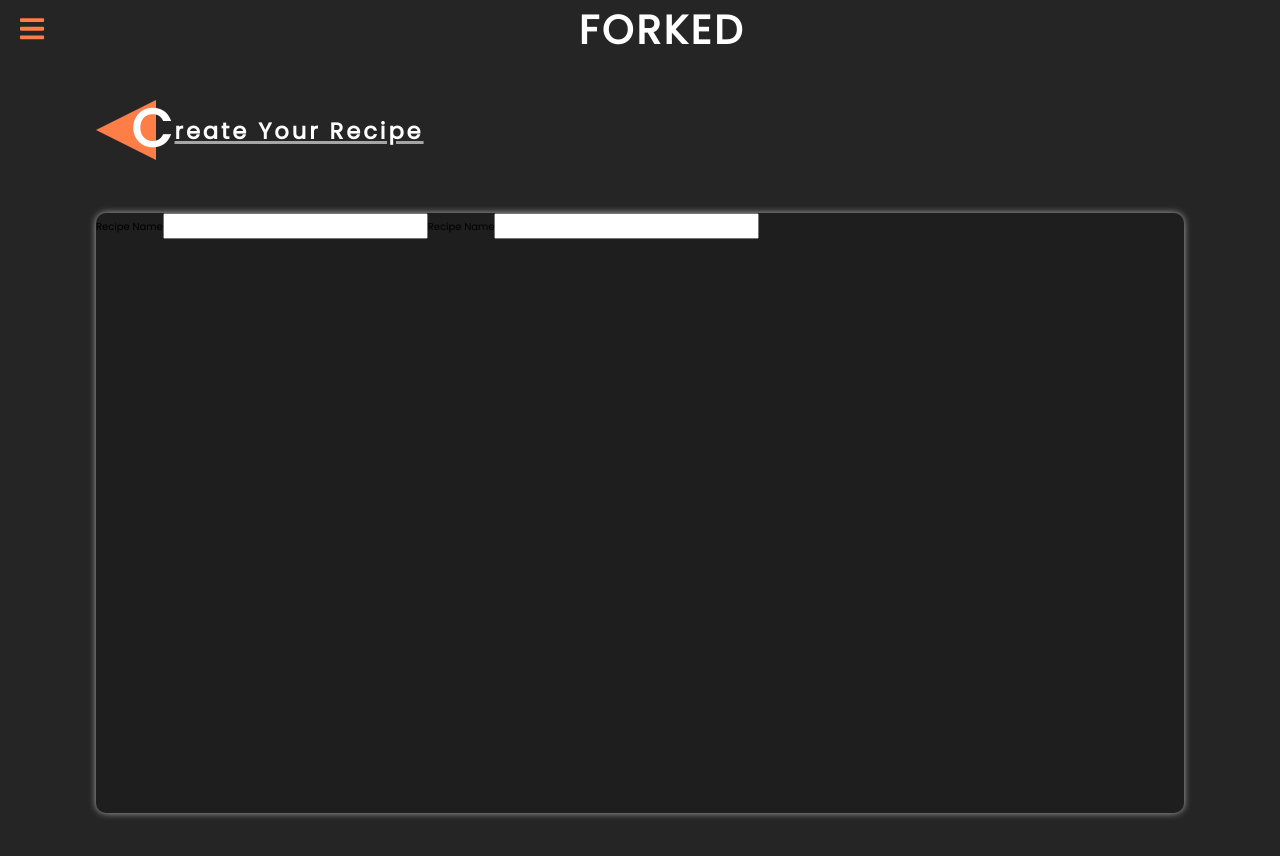
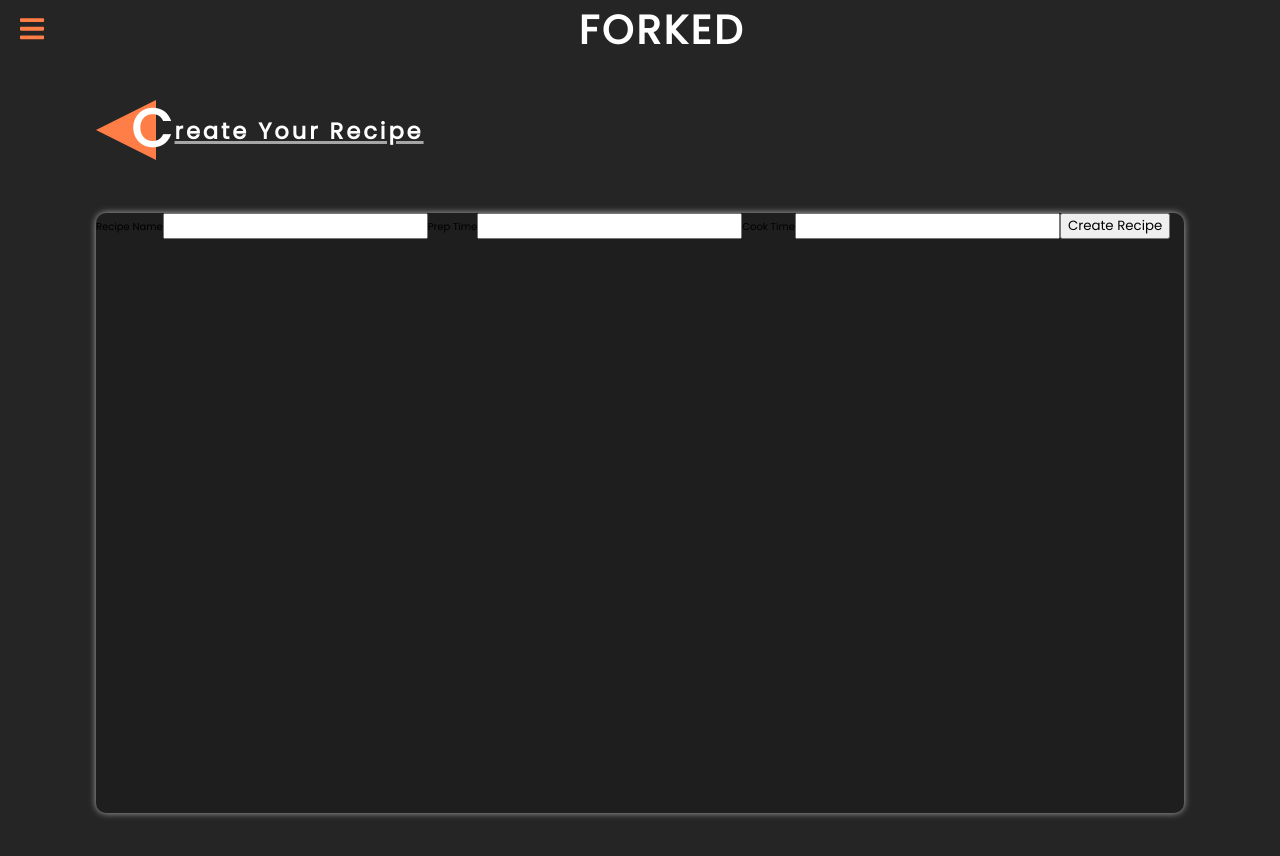
Before and after one commit to LoganNegley/Forked, a React (Create React App) app in the folder client/: page /username/recipe/add in a window 1280 px wide. Shown: the top 856 px of the page. Built offline with nearby package versions, Linux system fonts and the light colour scheme.

Commit message:
debugging add ingredients form

```diff
--- a/client/src/App.js
+++ b/client/src/App.js
@@ -11,10 +11,11 @@ import PublicRecipeContainer from '../src/components/pages/public-recipes/Public
 import UsersRecipes from '../src/components/pages/users-recipes/UsersRecipes';
 import UserDashboard from '../src/components/pages/user-dashboard/UserDashboard';
 import AddForm from '../src/components/pages/add-recipe/AddForm';
+import Ingredients from '../src/components/pages/add-recipe/Ingredients';
 
 function App() {
   const [user, setUser] = useState('');
-  const {username} = useParams();
+  const {username,recipeId} = useParams();
 
   return (
     <div className="App">
@@ -51,6 +52,7 @@ function App() {
         <Route path='/username/recipe/add'>
           <AddForm/>
         </Route>
+
       </Switch>
 
 
--- a/client/src/components/pages/add-recipe/AddForm.js
+++ b/client/src/components/pages/add-recipe/AddForm.js
@@ -1,7 +1,12 @@
-import React from 'react';
+import React, {useState} from 'react';
 import './addRecipe.css';
+import axios from 'axios';
+import Recipe from './Recipe';
+import Ingredients from './Ingredients';
 
 function AddForm(){
+    const [recipeId, setRecipeId] = useState('')
+
     return(
         <div className='add-recipe-container'>
             <div className='add-triangle-box'>
@@ -9,24 +14,9 @@ function AddForm(){
                 <h1>C<span>reate Your Recipe</span></h1>
             </div>
             <div className='add-form-wrapper'>
-                <form>
-                    <lable>
-                        Recipe Name
-                        <input
-                            required
-                            type='text'
-                            name='recipe_name'
-                        />
-                    </lable>
-                    <lable>
-                        Recipe Name
-                        <input
-                            required
-                            type='text'
-                            name='recipe_name'
-                        />
-                    </lable>
-                </form>
+            {recipeId ? <Ingredients recipeId={recipeId}/> :
+                <Recipe recipeId={recipeId} setRecipeId={setRecipeId}/>
+            }
             </div>
         </div>
     )
--- /dev/null
+++ b/client/src/components/pages/add-recipe/Ingredients.js
@@ -0,0 +1,70 @@
+import React,{useEffect, useState} from 'react';
+import axios from 'axios';
+
+function Ingredients(props){
+    const recipeId = props.recipeId;
+    const [recipe, setRecipe] = useState('')
+    const [fieldInputs, setFieldInputs] = useState([{
+        ingredient_name:'This is one',
+        quantity:'this is one'
+    }])
+
+
+
+    useEffect(()=>{
+        axios.get(`http://localhost:5000/recipes/${recipeId}`)
+        .then(res =>{
+            setRecipe(res.data[0])
+        })
+        .catch(error =>{
+            console.log(error)
+        })
+    },[])
+
+
+    const handleChange=(i,event)=>{
+        const inputs = [...fieldInputs];
+        inputs[i].value = event.target.value;
+        setFieldInputs(inputs)
+
+    };
+
+    const handleAdd=()=>{
+        const inputs = [...fieldInputs]
+        inputs.push({ingredien_name:'', quantity:''})
+        setFieldInputs(inputs)
+    };
+
+    return(
+        <div className='add-ingredients-form'>
+            <h1 style={{'color':'white'}}>Ingredients for {recipe.recipeName}</h1>
+            <div className='ingredient-form-container'>
+                <form>
+                    {fieldInputs.map((item, index) =>(
+                        <div>
+                            <label>
+                                Ingredient
+                            <input
+                                type='text'
+                                placeholder='Ingredient'
+                                value={fieldInputs.ingredient_name}
+                                onChange={(e) => handleChange(index, e)}
+                            />
+                            </label>
+                            <input
+                                type='text'
+                                placeholder='Quantity'
+                                value={fieldInputs.quantity}
+                                onChange={(e) => handleChange(index,e)}
+                            />
+                        </div>
+                    ))}
+
+                </form>
+                <button onClick={handleAdd}>Add Another</button>
+            </div>
+        </div>
+    )
+};
+
+export default Ingredients;
--- /dev/null
+++ b/client/src/components/pages/add-recipe/Recipe.js
@@ -0,0 +1,66 @@
+import React,{useState} from 'react';
+import axios from 'axios';
+
+function Recipe({recipeId, setRecipeId}){
+    const [newRecipe, setNewRecipe] = useState({
+        recipeName:'',
+        prep_time:'',
+        cook_time:''
+    })
+
+    const handleSubmit= (event)=>{
+        event.preventDefault();
+        axios.post('http://localhost:5000/recipes/user/5', newRecipe)
+        .then(res =>{
+            setRecipeId(res.data[0])
+        })
+        .catch(error =>{
+            console.log(error)
+        })
+    };
+
+    const handleChange=(event)=>{
+        setNewRecipe({...newRecipe, [event.target.name]: event.target.value})
+    };
+
+
+    return(
+        <div className='recipe-form-container'>
+            <form onSubmit={handleSubmit}>
+                <label>
+                    Recipe Name
+                    <input
+                        required
+                        type='text'
+                        name='recipeName'
+                        value={newRecipe.recipeName}
+                        onChange={handleChange}
+                    />
+                </label>
+                <label>
+                    Prep Time
+                    <input
+                        required
+                        type='text'
+                        name='prep_time'
+                        value={newRecipe.prep_time}
+                        onChange={handleChange}
+                    />
+                </label>
+                <label>
+                    Cook Time
+                    <input
+                        required
+                        type='text'
+                        name='cook_time'
+                        value={newRecipe.cook_time}
+                        onChange={handleChange}
+                    />
+                </label>
+                    <button>Create Recipe</button>
+            </form>
+        </div>
+    )
+};
+
+export default Recipe;
--- a/client/src/components/pages/onboarding/OnboardingForm.js
+++ b/client/src/components/pages/onboarding/OnboardingForm.js
@@ -16,7 +16,7 @@ function OnboardingForm(){
 
     const handleSubmit = (event) =>{
         event.preventDefault();
-        axios.post('https:localhost:5000/auth/register', newUser)
+        axios.post('http://localhost:5000/auth/register', newUser)
         .then(res =>{
             console.log(res)
         })
```
Also changed, not shown: 2 other files (tests, documents, lock files or other folders).
